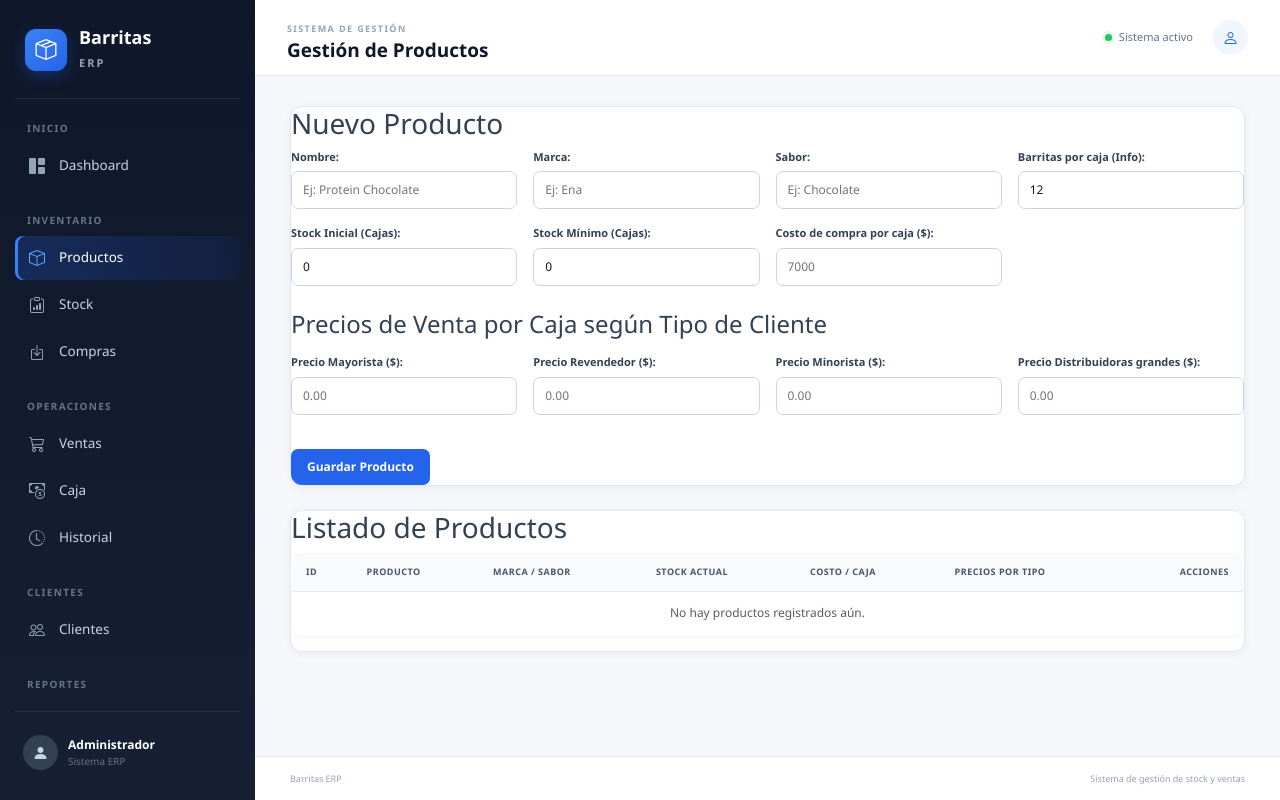
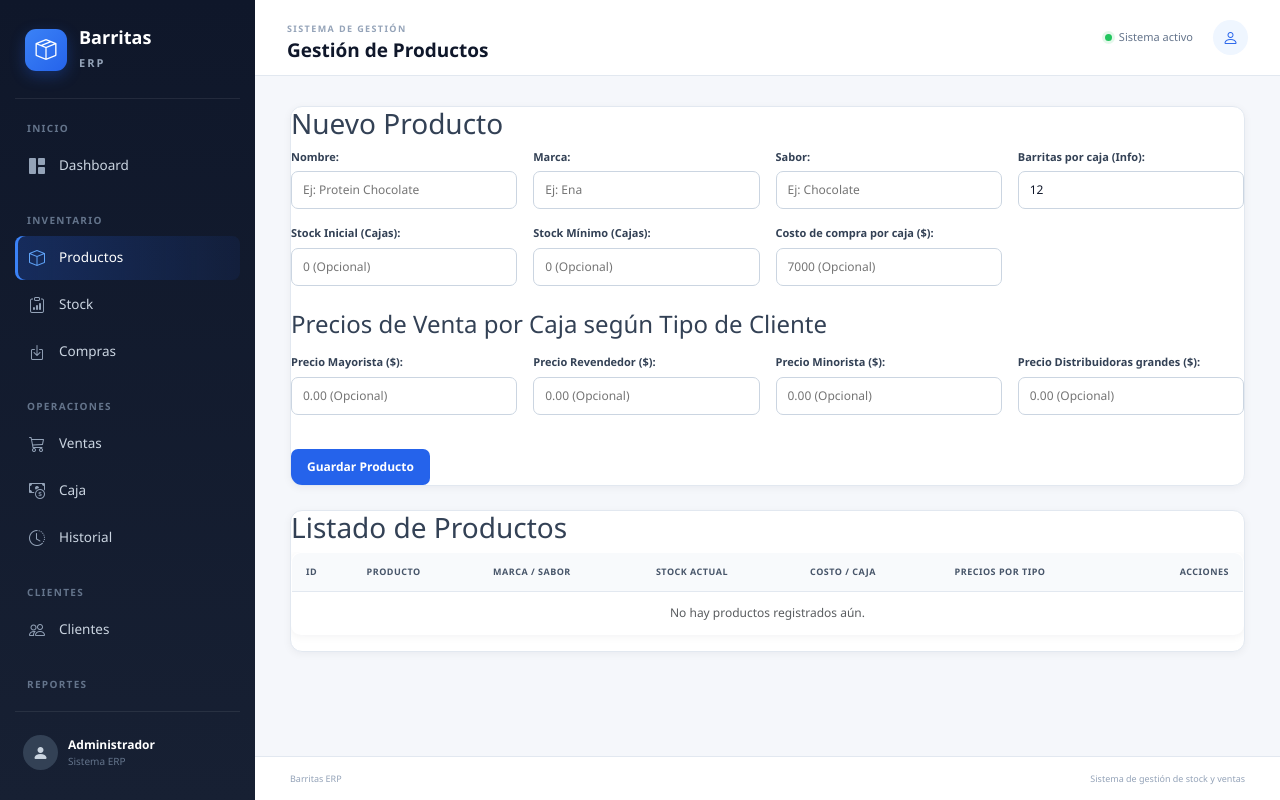
Before and after one commit to FrancoLince/barritas-stock, a Flask app: page /productos in a window 1280 px wide. Run offline with Flask 3, Linux system fonts and the light colour scheme; a user stored in the database is signed in; data that the repository does not hold is empty.

Commit message:
Update productos.html

```diff
--- a/templates/productos.html
+++ b/templates/productos.html
@@ -29,15 +29,15 @@
             </div>
             <div class="form-group">
                 <label for="stock_cajas">Stock Inicial (Cajas):</label>
-                <input type="number" id="stock_cajas" name="stock_cajas" value="0" min="0" required>
+                <input type="number" id="stock_cajas" name="stock_cajas" placeholder="0 (Opcional)" min="0">
             </div>
             <div class="form-group">
                 <label for="stock_minimo">Stock Mínimo (Cajas):</label>
-                <input type="number" id="stock_minimo" name="stock_minimo" value="0" min="0" required>
+                <input type="number" id="stock_minimo" name="stock_minimo" placeholder="0 (Opcional)" min="0">
             </div>
             <div class="form-group">
                 <label for="costo_caja">Costo de compra por caja ($):</label>
-                <input type="number" id="costo_caja" step="0.01" name="costo_caja" placeholder="7000" required>
+                <input type="number" id="costo_caja" step="0.01" name="costo_caja" placeholder="7000 (Opcional)">
             </div>
         </div>
 
@@ -46,7 +46,7 @@
             {% for tipo in tipos_cliente %}
             <div class="form-group">
                 <label for="precio_tipo_{{ tipo.id }}">Precio {{ tipo.nombre }} ($):</label>
-                <input type="number" id="precio_tipo_{{ tipo.id }}" step="0.01" name="precio_tipo_{{ tipo.id }}" placeholder="0.00" required>
+                <input type="number" id="precio_tipo_{{ tipo.id }}" step="0.01" name="precio_tipo_{{ tipo.id }}" placeholder="0.00 (Opcional)">
             </div>
             {% endfor %}
         </div>
```
